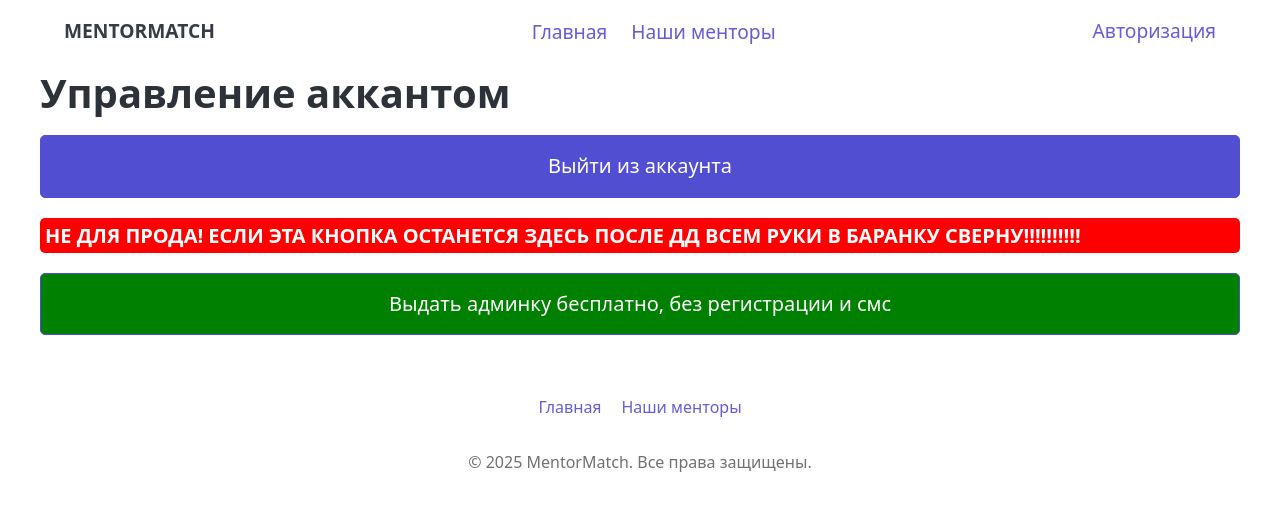
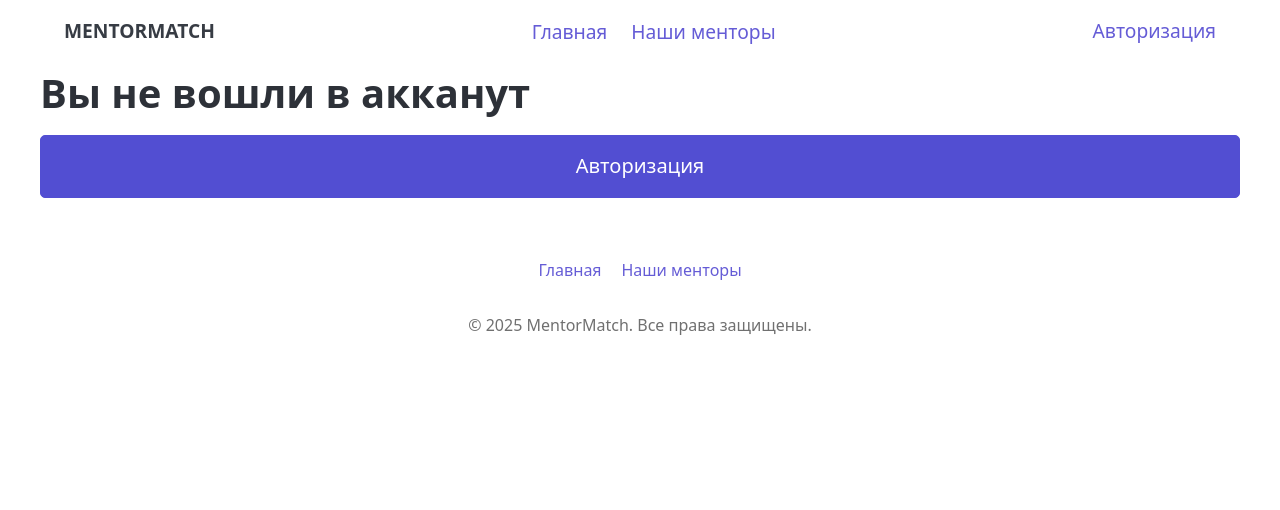
Before and after one commit to Tiver211/MentorMatch, a SvelteKit app in the folder web/: page /profile in a window 1280 px wide. Shown: the top 510 px of the page. Built offline with nearby package versions, Linux system fonts and the light colour scheme.

Commit message:
feat(web): add buttons in /profile

```diff
--- a/web/src/routes/profile/+page.svelte
+++ b/web/src/routes/profile/+page.svelte
@@ -1,4 +1,38 @@
+<script lang="ts">
+	import type { userSchema } from '$lib/schemas';
+	import type { z } from 'zod';
+
+	type User = z.infer<typeof userSchema>;
+
+	let token: string | null = localStorage.getItem('token');
+	let user: User | undefined = $state();
+
+	let promise: any = $state();
+	if (token) {
+		promise = fetch('https://prod-team-35-lg7sic6v.final.prodcontest.ru/api/user/profile', {
+			method: 'GET',
+			headers: {
+				authorization: token
+			}
+		}).then(async (response) => {
+			user = await response.json();
+		});
+	}
+</script>
+
+{#if promise}
+	{#await promise}
+		<h1>Проверка авторизации</h1>
+	{:then}
+		{#if user}
 			<h1>Управление аккантом</h1>
+			<input
+				type="button"
+				value="Редактировать аккаунт"
+				onclick={() => {
+					window.location.href = '/profile/edit';
+				}}
+			/>
 			<input
 				type="button"
 				value="Выйти из аккаунта"
@@ -7,29 +41,33 @@
 					localStorage.removeItem('loggedIn');
 					window.location.href = '/';
 				}}
+				class="red"
 			/>
-<h6 class="red">
-	НЕ ДЛЯ ПРОДА! ЕСЛИ ЭТА КНОПКА ОСТАНЕТСЯ ЗДЕСЬ ПОСЛЕ ДД ВСЕМ РУКИ В БАРАНКУ СВЕРНУ!!!!!!!!!!
-</h6>
+		{/if}
+	{:catch}
+		<h1>Что-то пошло не так</h1>
 		<input
 			type="button"
-	id="hehehe"
-	value="Выдать админку бесплатно, без регистрации и смс"
+			value="Повторить проверку"
 			onclick={() => {
-		localStorage.setItem('isAdmin', 'true');
+				window.location.reload();
 			}}
 		/>
+	{/await}
+{:else}
+	<h1>Вы не вошли в акканут</h1>
+	<input
+		type="button"
+		value="Авторизация"
+		onclick={() => {
+			window.location.href = '/login';
+		}}
+	/>
+{/if}
 
 <style>
 	.red {
-		padding: 0.25em;
-		border-radius: 0.25em;
-
-		color: white;
-		background-color: red;
-	}
-
-	#hehehe {
-		background-color: green;
+		background-color: #be3144;
+		border: none;
 	}
 </style>
```
Lines whose indentation alone changed are shown as unchanged.
